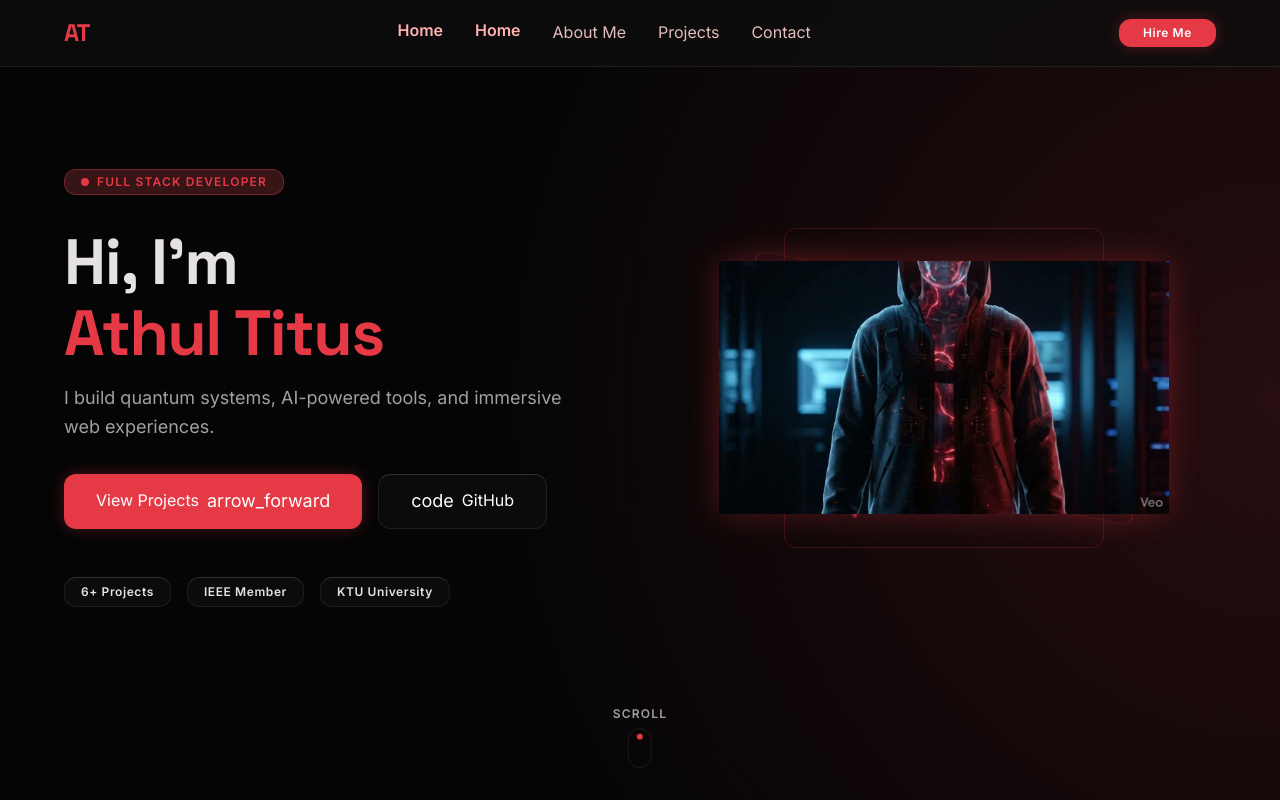
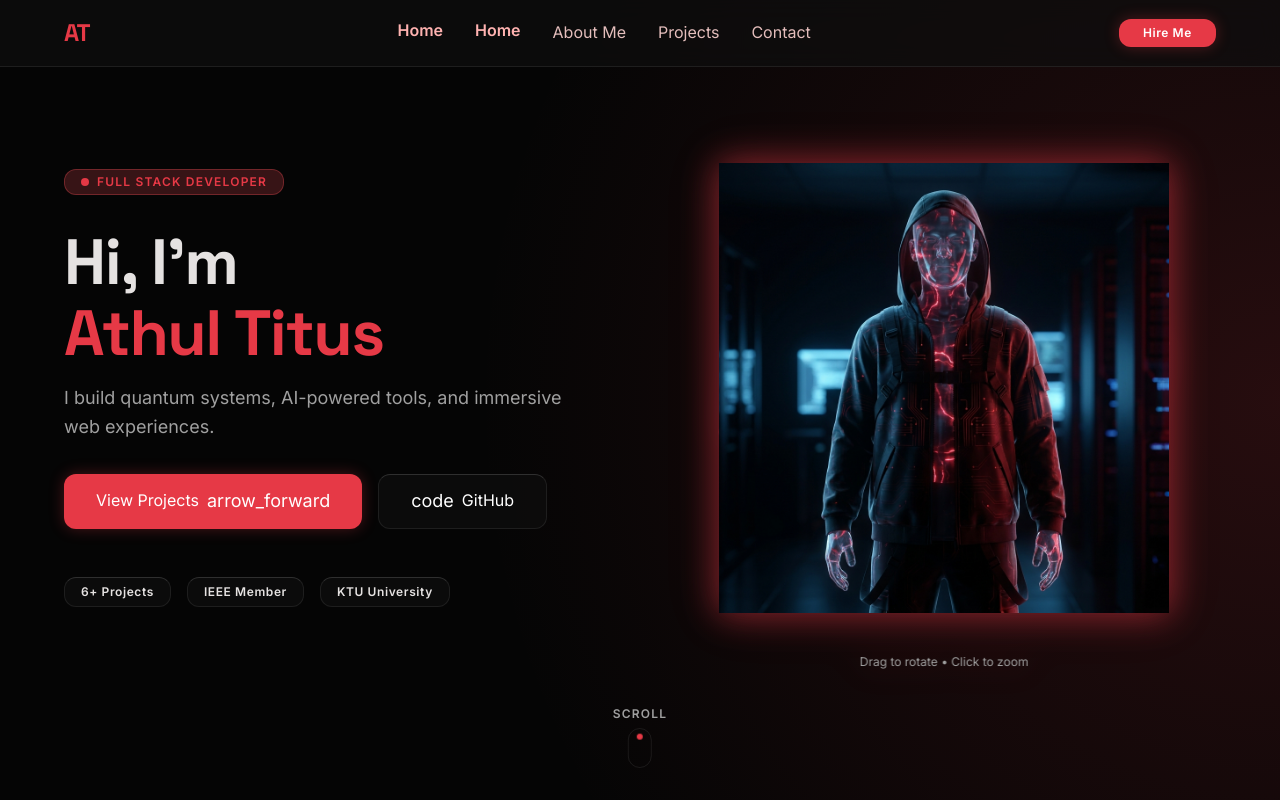
Before and after one commit to Athul-Titus/portfolio, a React (Vite) app: page / in a window 1280 px wide. Shown: the top 800 px of the page. Built offline with nearby package versions, Linux system fonts and the light colour scheme.

Commit message:
feat: implement interactive 3D avatar with rotation, zoom, and mouse-follow parallax effects

```diff
--- a/src/components/Hero.jsx
+++ b/src/components/Hero.jsx
@@ -1,12 +1,11 @@
 import { useEffect, useRef } from 'react';
-import AvatarSequence from './AvatarSequence';
+import InteractiveAvatar from './InteractiveAvatar';
 
 export default function Hero() {
   const areaRef = useRef(null);
   const avatarContainerRef = useRef(null);
   const cardsRef = useRef([]);
   const particlesRef = useRef([]);
-  const sequenceRef = useRef(null);
 
   useEffect(() => {
     const area = areaRef.current;
@@ -35,11 +34,6 @@ export default function Hero() {
           const transX = x * 30; // Max 30px translation
           const transY = y * 30;
           avatarContainer.style.transform = `rotateX(${tiltX}deg) rotateY(${tiltY}deg) translate3d(${transX}px, ${transY}px, 0)`;
-      }
-
-      // Update the 3D Sequence frame
-      if (sequenceRef.current) {
-          sequenceRef.current.updateFrame(x);
       }
 
       // 2. High-performance Parallax for Cards
@@ -150,9 +144,9 @@ export default function Hero() {
           <div className="absolute w-96 h-96 rounded-full border border-[#E63946]/30 shadow-[0_0_50px_rgba(230,57,70,0.1)] group-hover:shadow-[0_0_80px_rgba(230,57,70,0.3)] transition-shadow duration-500 transform rotate-12 scale-y-50 scale-x-110 animate-[spin_20s_linear_infinite] z-0"></div>
           <div className="absolute w-80 h-80 rounded-full border border-[#E63946]/20 transform -rotate-12 scale-y-50 scale-x-110 animate-[spin_25s_linear_infinite_reverse] z-0"></div>
 
-          {/* Central 3D Avatar Sequence */}
+          {/* Central 3D Interactive Avatar */}
           <div ref={avatarContainerRef} id="main-avatar-container" className="relative z-10 avatar-glow transition-all duration-500 animate-float will-change-transform flex items-center justify-center">
-            <AvatarSequence ref={sequenceRef} className="w-[350px] md:w-[450px]" />
+            <InteractiveAvatar className="w-[350px] md:w-[450px] h-[500px]" />
           </div>
 
           {/* Floating Particles */}
--- /dev/null
+++ b/src/components/InteractiveAvatar.jsx
@@ -0,0 +1,103 @@
+import { useState, useRef, useEffect } from 'react';
+
+export default function InteractiveAvatar({ className = "" }) {
+  const containerRef = useRef(null);
+  const [rotation, setRotation] = useState(0);
+  const [isZoomed, setIsZoomed] = useState(false);
+  const [zoomOrigin, setZoomOrigin] = useState("50% 50%");
+
+  // Drag state
+  const [isDragging, setIsDragging] = useState(false);
+  const startX = useRef(0);
+  const currentRot = useRef(0);
+  const hasDragged = useRef(false);
+
+  const handlePointerDown = (e) => {
+    setIsDragging(true);
+    hasDragged.current = false;
+    startX.current = e.clientX;
+    currentRot.current = rotation;
+    e.target.setPointerCapture(e.pointerId);
+  };
+
+  const handlePointerMove = (e) => {
+    if (!isDragging) return;
+    const deltaX = e.clientX - startX.current;
+    if (Math.abs(deltaX) > 5) {
+      hasDragged.current = true;
+    }
+    // 1 pixel drag = 1 degree rotation (tweakable)
+    setRotation(currentRot.current + deltaX);
+  };
+
+  const handlePointerUp = (e) => {
+    setIsDragging(false);
+    e.target.releasePointerCapture(e.pointerId);
+  };
+
+  const handleClick = (e) => {
+    // Prevent zooming if the user was just dragging to rotate
+    if (hasDragged.current) return;
+
+    if (isZoomed) {
+      setIsZoomed(false);
+      return;
+    }
+
+    const rect = containerRef.current.getBoundingClientRect();
+    const x = ((e.clientX - rect.left) / rect.width) * 100;
+    const y = ((e.clientY - rect.top) / rect.height) * 100;
+
+    setZoomOrigin(`${x}% ${y}%`);
+    setIsZoomed(true);
+  };
+
+  return (
+    <div
+      ref={containerRef}
+      className={`relative cursor-grab active:cursor-grabbing ${className}`}
+      style={{ perspective: "1000px" }}
+    >
+      <div
+        className={`w-full h-full relative transition-transform ${isDragging ? 'duration-0' : 'duration-500 ease-[cubic-bezier(0.23,1,0.32,1)]'} will-change-transform`}
+        style={{
+          transformStyle: "preserve-3d",
+          transform: `rotateY(${rotation}deg) ${isZoomed ? 'scale(2.5)' : 'scale(1)'}`,
+          transformOrigin: zoomOrigin,
+        }}
+        onPointerDown={handlePointerDown}
+        onPointerMove={handlePointerMove}
+        onPointerUp={handlePointerUp}
+        onPointerCancel={handlePointerUp}
+        onClick={handleClick}
+      >
+        {/* Front Image */}
+        <img
+          src="/avatar-front.png"
+          alt="Avatar Front"
+          className="absolute inset-0 w-full h-full object-contain pointer-events-none drop-shadow-[0_0_20px_rgba(230,57,70,0.4)]"
+          style={{ backfaceVisibility: "hidden" }}
+          draggable="false"
+        />
+        {/* Back Image */}
+        <img
+          src="/avatar-back.png"
+          alt="Avatar Back"
+          className="absolute inset-0 w-full h-full object-contain pointer-events-none drop-shadow-[0_0_20px_rgba(230,57,70,0.4)]"
+          style={{
+            backfaceVisibility: "hidden",
+            transform: "rotateY(180deg)"
+          }}
+          draggable="false"
+        />
+      </div>
+
+      {/* Interaction Hint */}
+      {!isZoomed && rotation === 0 && (
+        <div className="absolute -bottom-8 left-1/2 -translate-x-1/2 font-label-sm text-text-muted text-xs whitespace-nowrap animate-pulse pointer-events-none">
+          Drag to rotate • Click to zoom
+        </div>
+      )}
+    </div>
+  );
+}
```
Also changed, not shown: public/avatar-back.png (added), public/avatar-front.png (added).
